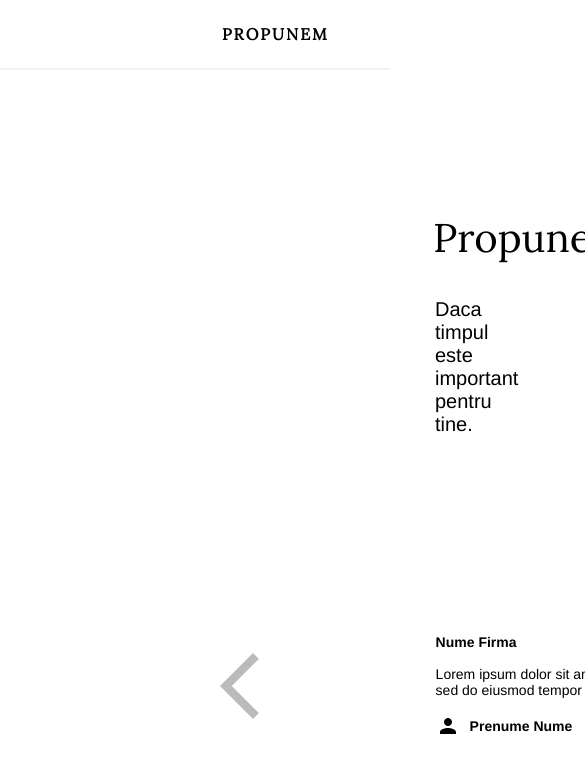
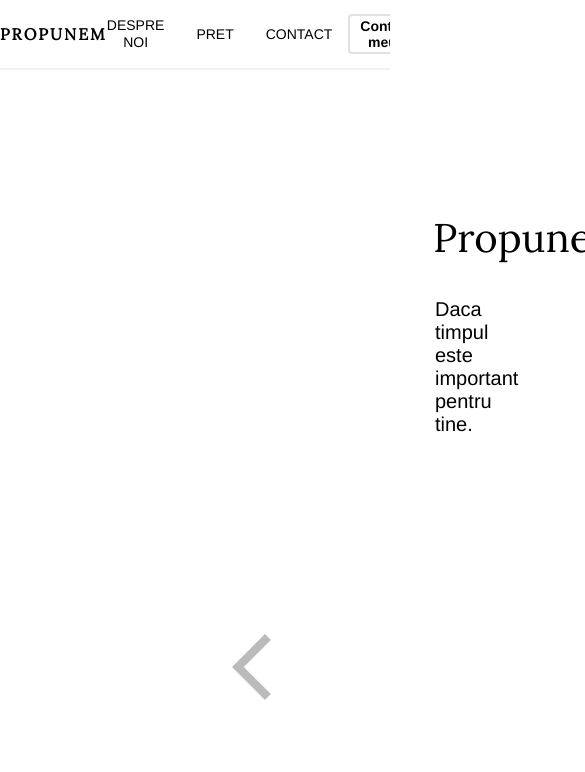
Before and after one commit to rendervis/propunem-app, a React (Create React App) app in the folder client/: page / in a window 390 px wide. Shown: the top 772 px of the page, 585 px wide, since content can reach past the window. Built offline with nearby package versions, Linux system fonts and the light colour scheme; no server answers.

Commit message:
header and home-page -> responsive

```diff
--- a/client/src/components/UI/profile/page-title.js
+++ b/client/src/components/UI/profile/page-title.js
@@ -10,7 +10,7 @@ const PageTitle = (props) => {
 };
 
 const TitleContainer = styled.div`
-  width: 864px;
+  width: 45vw;
   height: 140px;
   display: flex;
   flex-direction: column;
--- a/client/src/components/UI/profile/ui-profile.js
+++ b/client/src/components/UI/profile/ui-profile.js
@@ -1,16 +1,19 @@
 import styled, { css } from "styled-components";
 
-export const ProfileBody = styled.div`
+export const ProfileBodyGrid = styled.div`
   background-color: #f2f2f2;
-  width: 100vw;
-  height: 100vh;
+  width: 100%;
+  height: 100%;
+
   /* padding: 79px 224px 79px 224px; */
   display: grid;
-  grid-template-columns: 222px 1052px 646px;
+  grid-template-columns: 12fr 56fr 32fr;
 `;
+
 export const col1 = (props) =>
   props.col1 &&
   css`
+    grid-column-start: 1;
     padding: 79px 0;
   `;
 export const col2 = (props) =>
@@ -28,7 +31,7 @@ export const col3 = (props) =>
   `;
 
 export const TopContainer = styled.div`
-  width: 864px;
+  width: 45vw;
   height: 140px;
   display: flex;
   flex-direction: row;
@@ -39,9 +42,10 @@ export const TopContainer = styled.div`
 export const SecondaryMenu = styled.div`
   /* width: 10.36rem; */
   height: 100%;
+  width: 78.93vw;
 
   margin-right: 1.75rem;
-  margin-left: auto;
+  /* margin-left: auto; */
 
   padding-bottom: 2rem;
   padding-top: 9%;
--- a/client/src/components/services-section.js
+++ b/client/src/components/services-section.js
@@ -16,6 +16,7 @@ const ServicesSection = () => (
         placeholder="Cauta servicii "
       />
     </SearchBar>
+    <div style={{ height: "25px" }}></div>
     <ServiceRoll>
       <MyArrowBackIosIconLeft />
       <ServiceInfo>
@@ -30,8 +31,14 @@ const ServicesSection = () => (
           <ServiceContact>Prenume Nume</ServiceContact>
         </ServiceFooter>
       </ServiceInfo>
-
-      <MyArrowForwardIosIcon />
+      <div
+        style={{
+          display: "flex",
+          alignContent: "flex-end",
+        }}
+      >
+        <MyArrowForwardIosIconRight />
+      </div>
     </ServiceRoll>
   </ServicesSectionStyled>
 );
@@ -39,15 +46,16 @@ const ServicesSection = () => (
 const ServicesSectionStyled = styled.div`
   width: 100%;
   height: 100%;
+  display: flex;
+  flex-direction: column;
+  padding: 0 283px 0 232px;
 `;
 const SearchBar = styled.div`
   background-color: white;
   // display: block;
 
-  flex: 1;
-
   float: left;
-  // position: relative;
+  position: relative;
 
   border: 2px solid rgba($color: #777777, $alpha: 1);
   border-radius: 25px;
@@ -56,7 +64,7 @@ const SearchBar = styled.div`
   height: 3.125rem;
   width: 22.5rem;
   margin-top: 2.5rem;
-  margin-left: 27.0625rem;
+  margin-left: 204px;
 `;
 const SearchInput = styled.input`
   border: 0;
@@ -86,38 +94,44 @@ const SearchInput = styled.input`
   -webkit-appearance: textfield;
 `;
 const ServiceRoll = styled.div`
-  width: 89.875rem;
+  width: 100%;
   height: 6.5rem;
-  position: absolute;
-  left: 13.75rem;
-  margin-top: 8.375rem;
-  right: 16.375rem;
+  padding: 0;
+  /* position: absolute; */
+  /* left: 13.75rem; */
+  /* margin-top: 8.375rem; */
+  /* right: 16.375rem; */
   // flex: 1;
   display: flex;
   flex-direction: row;
   align-items: center;
-  // justify-content: flex-end;
-  // background-color: red;
+  justify-content: space-between;
+  /* background-color: red; */
 `;
 const MyArrowBackIosIconLeft = styledMaterial(ArrowBackIosIcon)({
   fontWeight: "bolder",
   color: "#bbbbbb",
   fontSize: "5rem",
-  marginRight: "2.225rem",
-  marginLeft: "0",
+  // marginRight: "2.225rem",
+  // marginLeft: "0",
   cursor: "pointer",
+  position: "relative",
 });
-const MyArrowForwardIosIcon = styledMaterial(ArrowForwardIosIcon)({
+const MyArrowForwardIosIconRight = styledMaterial(ArrowForwardIosIcon)({
   fontWeight: "bolder",
   color: "#bbbbbb",
   fontSize: "5rem",
+  position: "relative",
+  marginRight: "0",
   marginLeft: "auto",
   cursor: "pointer",
 });
 const ServiceInfo = styled.div`
   width: 22.5rem;
   height: 6.5rem;
-  margin: 0 6.25rem;
+  /* margin: 0 204px; */
+  margin-right: auto;
+  margin-left: 124px;
   display: flex;
   flex-direction: column;
   align-items: flex-start;
--- a/client/src/containers/header.container.js
+++ b/client/src/containers/header.container.js
@@ -24,7 +24,8 @@ const Header = () => {
   };
 
   return (
-    <HeaderContainer>
+    <FlexHeader>
+      <HeaderGrid>
         <BodyColumn2 col2>
           <div style={{ maxWidth: "124px" }}>
             <Link to="/">
@@ -64,17 +65,23 @@ const Header = () => {
             <HeaderDropdown user={account.user} />
           </OverlayBackground>
         )}
-    </HeaderContainer>
+      </HeaderGrid>
+    </FlexHeader>
   );
 };
-
-const HeaderContainer = styled.header`
+const FlexHeader = styled.header`
   width: 100vw;
   height: 70px;
+  display: flex;
+`;
+// grid-template-columns: 222px 1052px 646px;
+
+const HeaderGrid = styled.div`
+  /* max-width: 800px; */
   border-bottom: 2px solid rgba(242, 242, 242, 1);
+  width: 100%;
   display: grid;
-  grid-template-columns: 222px 1052px 646px;
-
+  grid-template-columns: 12fr 56fr 32fr;
   align-items: center;
 `;
 const BodyColumn1 = styled.div`
--- a/client/src/containers/pages/profile/offer-send-info.js
+++ b/client/src/containers/pages/profile/offer-send-info.js
@@ -28,7 +28,7 @@ const OfferSendInfo = (props) => {
 };
 
 const OfferDisplay = styled.div`
-  width: 54.19rem;
+  width: 45vw;
   height: 3.69rem;
 
   margin-top: 0;
--- a/client/src/containers/pages/profile/profile-page.js
+++ b/client/src/containers/pages/profile/profile-page.js
@@ -15,7 +15,7 @@ import Situation from "./situation";
 
 ///ui-elements
 import {
-  ProfileBody,
+  ProfileBodyGrid,
   col1,
   col2,
   col3,
@@ -35,7 +35,8 @@ const ProfilePage = ({ history }) => {
   return (
     <React.Fragment>
       <Header />
-      <ProfileBody>
+      <FlexWrapper>
+        <ProfileBodyGrid>
           <BodyColumn2 col2>
             <Switch>
               <Route path="/profil/oferte-trimise" component={OfferSend} />
@@ -48,10 +49,18 @@ const ProfilePage = ({ history }) => {
           <BodyColumn3 col3>
             <ProfileMenu />
           </BodyColumn3>
-      </ProfileBody>
+        </ProfileBodyGrid>
+      </FlexWrapper>
     </React.Fragment>
   );
 };
+
+const FlexWrapper = styled.div`
+  width: 100vw;
+  height: 100vh;
+
+  display: flex;
+`;
 
 const BodyColumn1 = styled.div`
   ${col1}
--- a/client/src/containers/pages/profile/profile.js
+++ b/client/src/containers/pages/profile/profile.js
@@ -45,7 +45,7 @@ export default () => {
           </Link>
         </div>
         <SecondaryMenu>
-          <TextRegular black style={{ padding: "0 5rem" }}>
+          <TextRegular black style={{ padding: "0 4.16vw" }}>
             {` ${proposalCount} Propuneri`}
           </TextRegular>
           <ArrowOptions>
```
Lines whose indentation alone changed are shown as unchanged.
